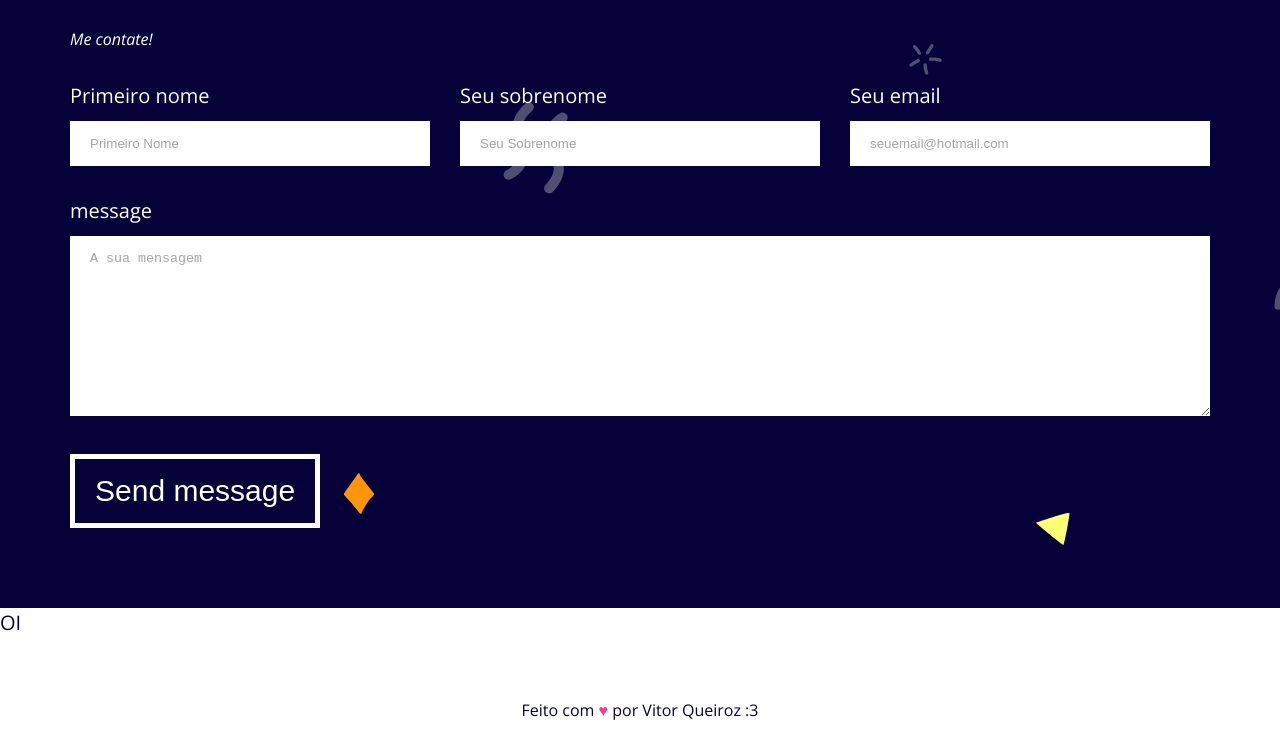
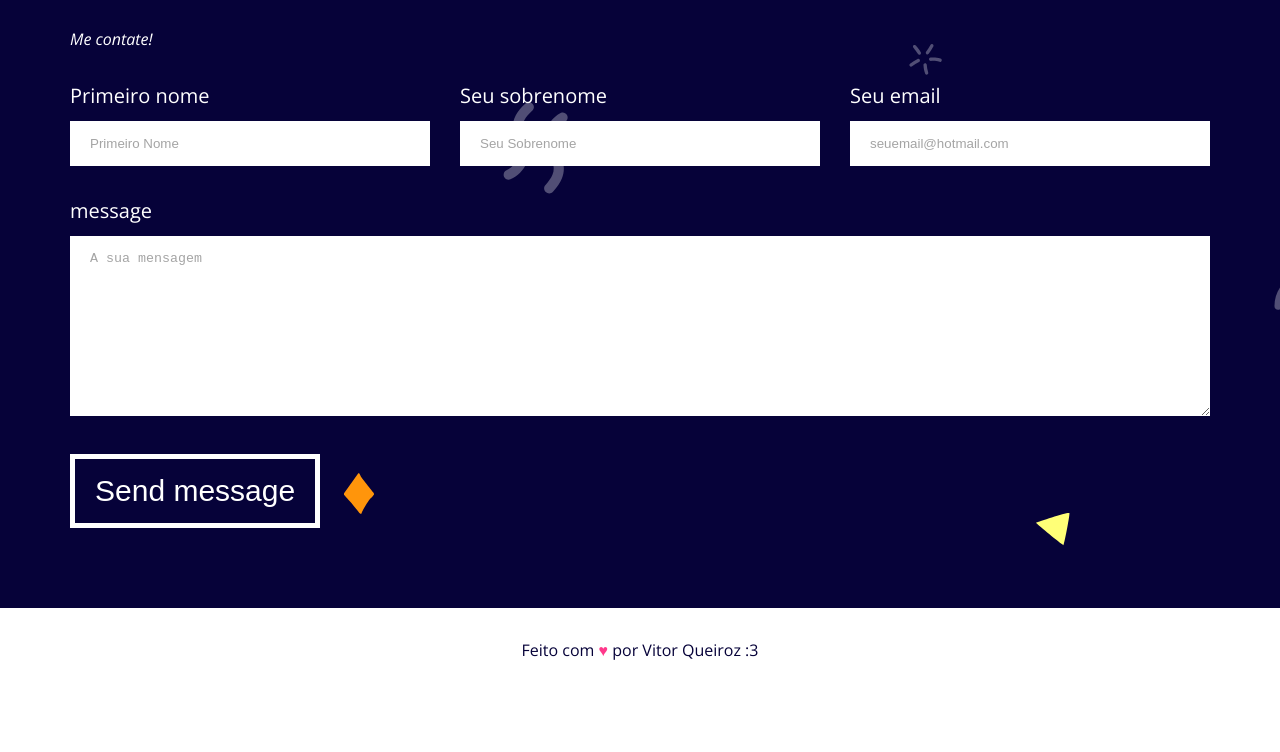
Before and after one commit to VQV03/LandingPage, a plain HTML site: page index.html in a window 1280 px wide. Shown: the part 5612-6364 px from the top of the page. After the commit the page ends 6304 px from the top, so only its background shows below. Drawn offline with nearby package versions, Linux system fonts and the light colour scheme.

Commit message:
Update index.html

```diff
--- a/index.html
+++ b/index.html
@@ -238,7 +238,7 @@
             </div>
         </div>
     </section>
-<P>OI</P>
+
     <footer id="footer" class="footer white-bg">
         <p><a href="https://www.instagram.com/1_vitor_/" target="_blank" rel="nofollow">Feito com <span class="heart">♥</span> por Vitor Queiroz :3</a></p>
     </footer>
```
